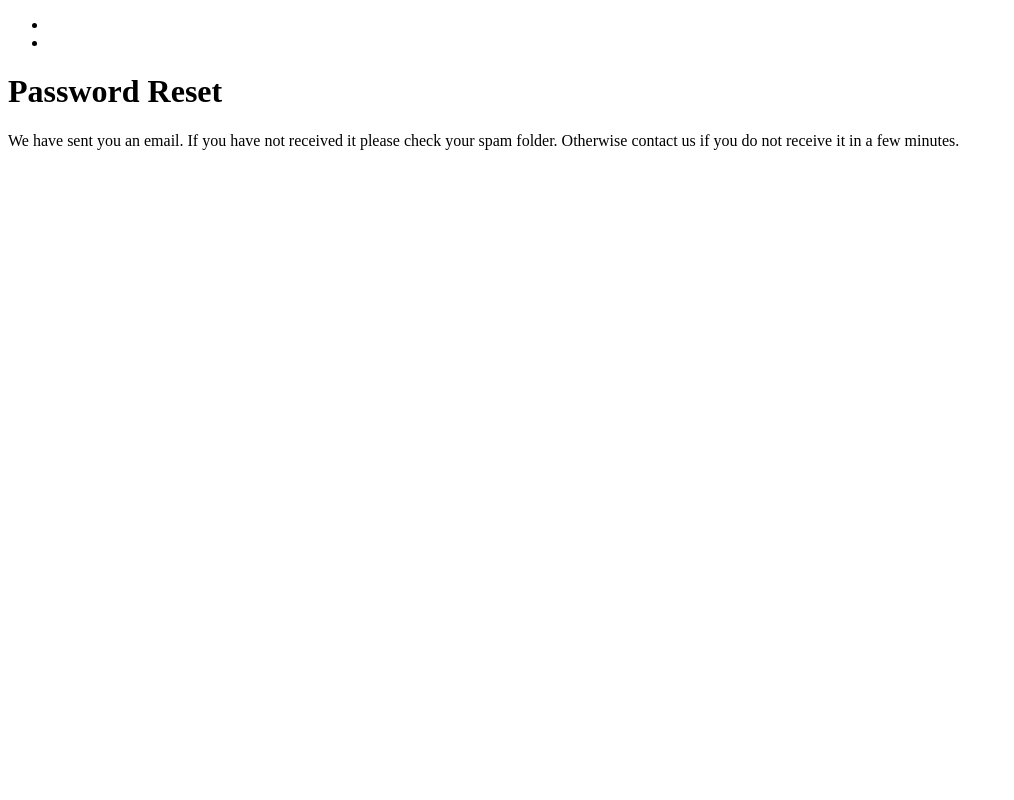
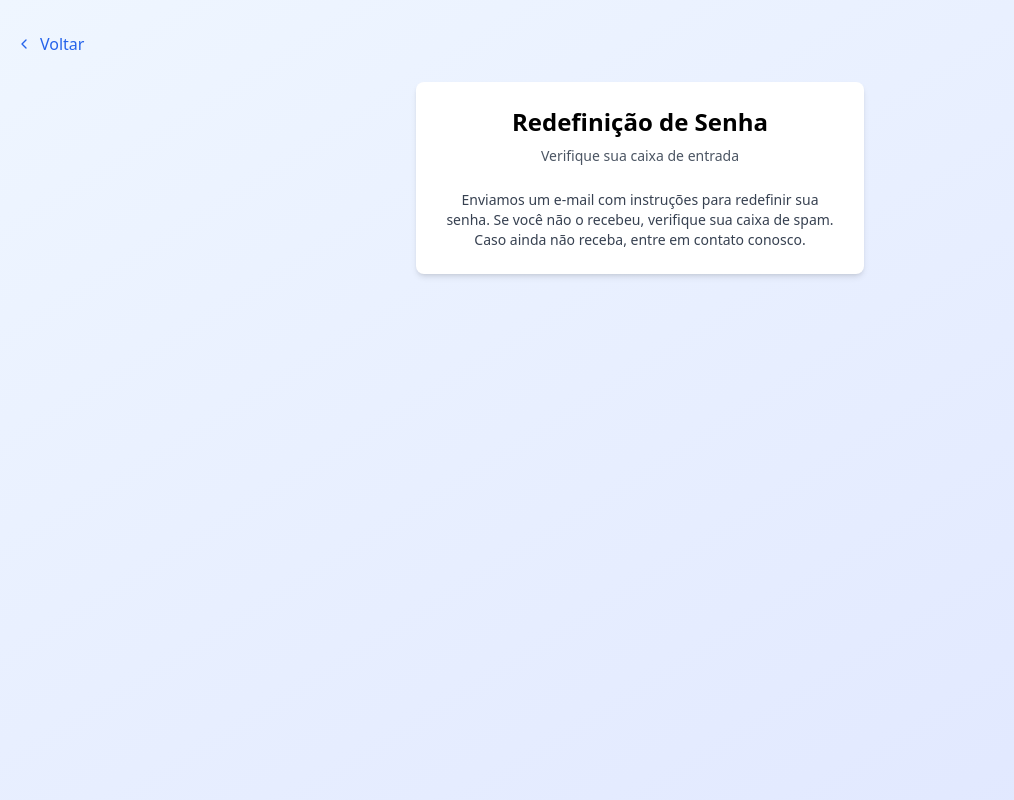
Before and after one commit to Ayram450/gerenciador-de-assinaturas-planos, a Django app: a page that uses accounts/templates/account/password_reset_done.html in a window 1280 px wide. Shown: the whole page, without its empty margins (0-1014 px from the left). Run offline with Django 5.2, Linux system fonts and the light colour scheme; some libraries are stand-ins or nearby versions.

Commit message:
ajuste para mensagem de envio de email

```diff
--- a/accounts/templates/account/password_reset_done.html
+++ b/accounts/templates/account/password_reset_done.html
@@ -2,17 +2,57 @@
 {% load i18n %}
 {% load allauth %}
 {% load account %}
+
 {% block head_title %}
-    {% trans "Password Reset" %}
+  {% trans " " %}
 {% endblock head_title %}
+
+{% block site_header %}{% endblock %}
+{% block header %}{% endblock %}
+
 {% block content %}
-    {% element h1 %}
-        {% trans "Password Reset" %}
-    {% endelement %}
-    {% if user.is_authenticated %}
-        {% include "account/snippets/already_logged_in.html" %}
-    {% endif %}
-    {% element p %}
-        {% blocktrans %}We have sent you an email. If you have not received it please check your spam folder. Otherwise contact us if you do not receive it in a few minutes.{% endblocktrans %}
-    {% endelement %}
+<!DOCTYPE html>
+<html lang="pt-BR">
+  <head>
+    <meta charset="UTF-8" />
+    <meta name="viewport" content="width=device-width, initial-scale=1.0" />
+    <title>SubscrybeFlow - Redefinição de Senha</title>
+    <script src="https://cdn.tailwindcss.com"></script>
+  </head>
+  <body class="min-h-screen bg-gradient-to-br from-blue-50 to-indigo-100">
+    <div class="container mx-auto px-4 py-8">
+      <div class="mb-6">
+        {% if user.is_authenticated %}
+            <a href="{% url 'perfil' %}" class="inline-flex items-center text-blue-600 hover:text-blue-800">
+        {% else %}
+            <a href="{% url 'homepage' %}" class="inline-flex items-center text-blue-600 hover:text-blue-800">
+        {% endif %}
+          <svg xmlns="http://www.w3.org/2000/svg" class="h-4 w-4 mr-2" viewBox="0 0 24 24" fill="none" stroke="currentColor" stroke-width="2" stroke-linecap="round" stroke-linejoin="round">
+            <polyline points="15 18 9 12 15 6" />
+          </svg>
+          Voltar
+        </a>
+      </div>
+
+      <div class="max-w-md mx-auto bg-white rounded-lg shadow-md p-6">
+        <div class="text-center mb-6">
+          <h1 class="text-2xl font-bold mb-2">Redefinição de Senha</h1>
+          <p class="text-sm text-gray-600">Verifique sua caixa de entrada</p>
+        </div>
+
+        <div class="text-center text-sm text-gray-700">
+          {% blocktrans %}
+            Enviamos um e-mail com instruções para redefinir sua senha.
+            Se você não o recebeu, verifique sua caixa de spam.
+            Caso ainda não receba, entre em contato conosco.
+          {% endblocktrans %}
+        </div>
+      </div>
+    </div>
+  </body>
+</html>
 {% endblock content %}
+
+{% block extra_body %}
+  {{ block.super }}
+{% endblock %}
```
